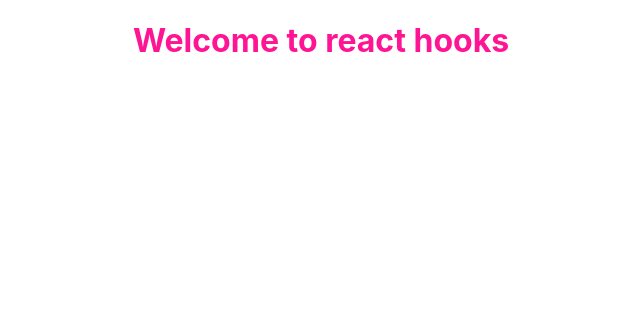
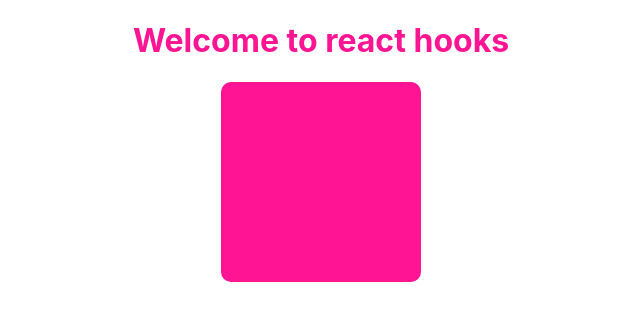
Before and after one commit to LamLeTomat/ReactjsWithHooks, a React (Create React App) app: page / in a window 1280 px wide. Shown: the top 320 px of the page, without its empty margins (319-959 px from the left). Built offline with nearby package versions, Linux system fonts and the light colour scheme.

Commit message:
useState

```diff
--- a/src/App.js
+++ b/src/App.js
@@ -1,11 +1,34 @@
 import './App.scss';
+import ColorBox from './components/ColorBox';
 
 function App() {
   return (
     <div className="app">
       <h1>Welcome to react hooks</h1>
+      <ColorBox/>
     </div>
   );
 }
 
+// function TotoList(){
+//   const [todoList, setTodoList] = useState(['love', 'easy', 'frontend']);
+//   function removeTodo(index){
+//     const newTodoList = [...todoList]; //danh sách todoList mới
+//     newTodoList.splice(index, 1);
+//     setTodoList(newTodoList)
+//   }
+//   return(
+//     <ul className="todo-list">
+//       {todoList.map((todo, index) => (
+//         <li
+//           key={todo.id}
+//           onClick={() => removeTodo(index)}
+//         >
+//           {todo.title}
+//         </li>
+//       ))}
+//     </ul>
+//   )
+// }
+
 export default App;
--- /dev/null
+++ b/src/components/ColorBox/ColorBox.scss
@@ -0,0 +1,10 @@
+.color-box {
+    $box-size: 200px;
+
+    display: inline-block;
+    width: $box-size;
+    height: $box-size;
+    border-radius: 10px;
+    transition: all 0.35s ease-in-out 0s;
+    cursor: pointer;
+}
--- /dev/null
+++ b/src/components/ColorBox/index.jsx
@@ -0,0 +1,39 @@
+import React, { useState } from 'react';
+import './ColorBox.scss';
+
+
+ColorBox.propTypes = {
+
+};
+
+function ColorBox() {
+
+    const [ color, setColor ] = useState(() => {
+        const initColor = localStorage.getItem('box-color') || 'deeppink';
+        return initColor;
+    }) ;
+
+    function getRandomColor(){
+        const COLOR_LIST = ['deeppink', 'green', 'yellow', 'black', 'blue'];
+        const randomIndex = Math.trunc(Math.random() * 5);
+        return COLOR_LIST[randomIndex]
+    }
+
+    function handleBoxClick() {
+        //get random color ---> setColor
+        const newColor = getRandomColor();
+        setColor(newColor);
+        localStorage.setItem('box-color', newColor)
+    }
+    return (
+        <div
+            className="color-box"
+            style={{backgroundColor: color}}
+            onClick={() => handleBoxClick()}
+        >
+
+        </div>
+    );
+}
+
+export default ColorBox;
```
